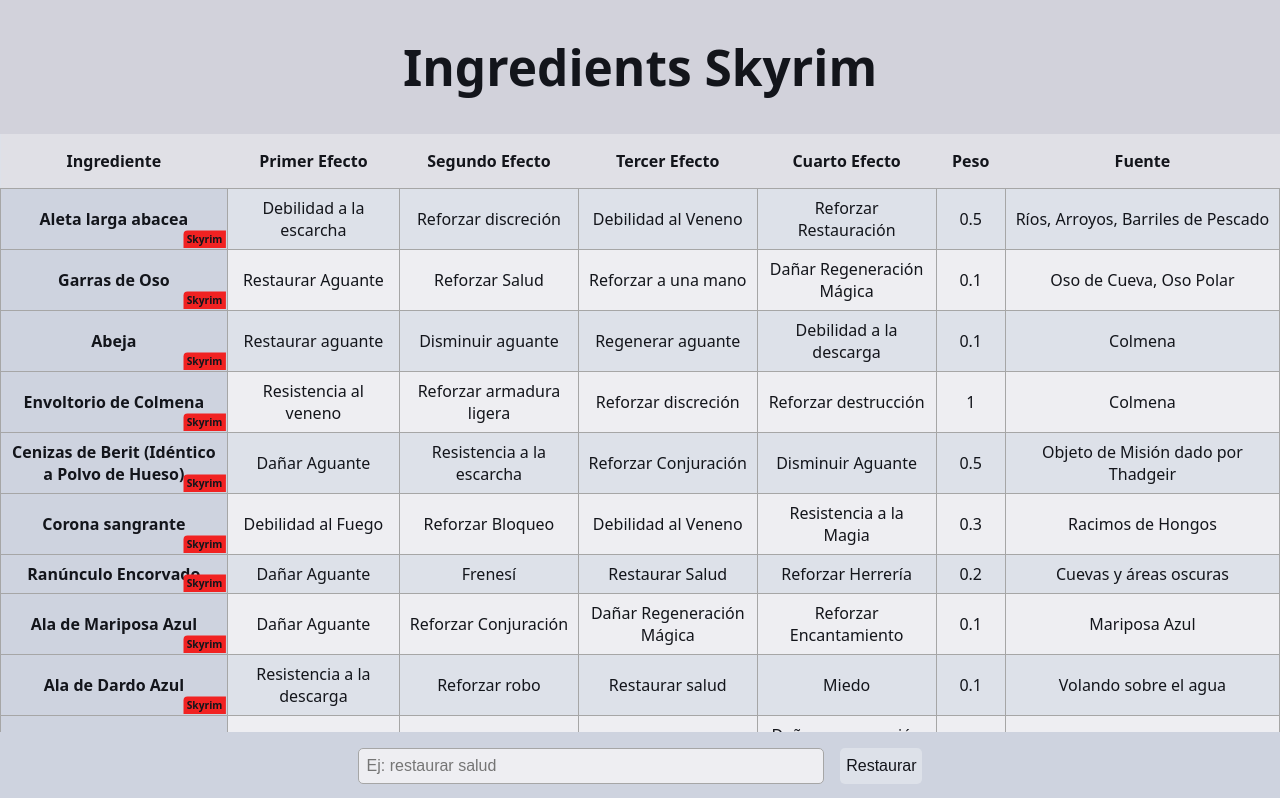
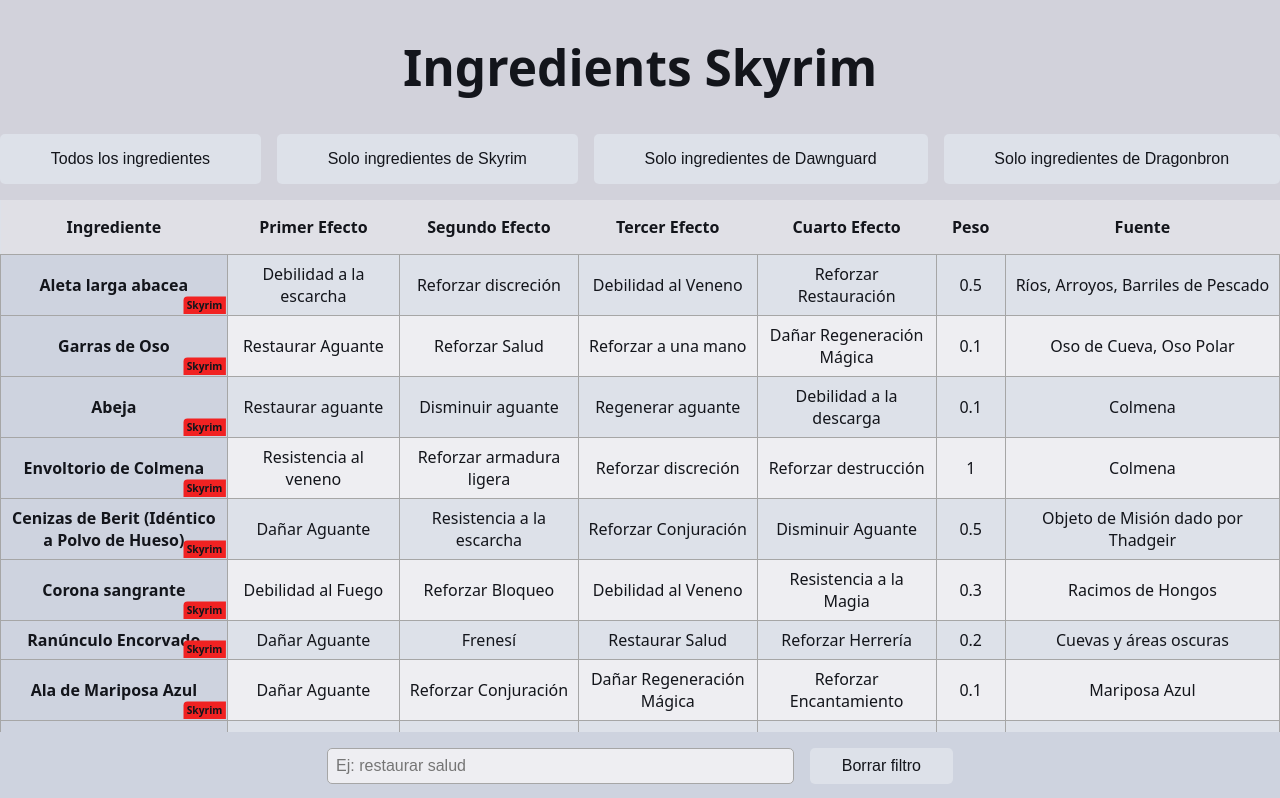
Before and after one commit to rr69sport/ingredients-skyrim, a React (Vite) app: page / in a window 1280 px wide. Shown: the top 798 px of the page. Built offline with nearby package versions, Linux system fonts and the light colour scheme.

Commit message:
Refactor filterIngredients and add button filter by dlc or base game

```diff
--- a/src/App.tsx
+++ b/src/App.tsx
@@ -1,8 +1,8 @@
+import styles from './App.module.css'
 import { useState } from 'react'
-import styles from './App.module.css'
 import { allIngredients } from './database/all-ingredients'
 import IngredientsList from './components/IngredientsList'
-import { normaliceCharacters } from './utils/normailizeIngredientName'
+import { normaliceCharacters } from './utils/normailizeCharacters'
 
 const App = () => {
   const [filterIngredient, setFilterIngredient] = useState<string | null>(null)
@@ -13,10 +13,7 @@
 
   const filteredIngredients = filterIngredient !== null && filterIngredient.length > 0
     ? allIngredients.filter(ingredient => {
-      return normaliceCharacters(ingredient.effects.first).toLowerCase().includes(normaliceCharacters(filterIngredient).toLowerCase()) ||
-        normaliceCharacters(ingredient.effects.second).toLowerCase().includes(normaliceCharacters(filterIngredient).toLowerCase()) ||
-        normaliceCharacters(ingredient.effects.third).toLowerCase().includes(normaliceCharacters(filterIngredient).toLowerCase()) ||
-        normaliceCharacters(ingredient.effects.fourth).toLowerCase().includes(normaliceCharacters(filterIngredient).toLowerCase())
+      return ingredient.effects.find(effect => normaliceCharacters({ string: effect }).includes(normaliceCharacters({ string: filterIngredient })))
     })
     : allIngredients
 
@@ -24,6 +21,13 @@
     <>
       <header>
         <h1 className={styles.title}>Ingredients Skyrim</h1>
+
+        <div className={styles.filters}>
+          <button className={styles.filter}>Todos los ingredientes</button>
+          <button className={styles.filter}>Solo ingredientes de Skyrim</button>
+          <button className={styles.filter}>Solo ingredientes de Dawnguard</button>
+          <button className={styles.filter}>Solo ingredientes de Dragonbron</button>
+        </div>
       </header>
 
       <IngredientsList ingredients={filteredIngredients} />
@@ -37,7 +41,7 @@
             placeholder='Ej: restaurar salud' />
 
           <div className={styles.formActions}>
-            <button type='reset' onClick={handleReset}>Restaurar</button>
+            <button className={styles.formActionsButton} type='reset' onClick={handleReset}>Borrar filtro</button>
           </div>
         </form>
       </footer>
```
